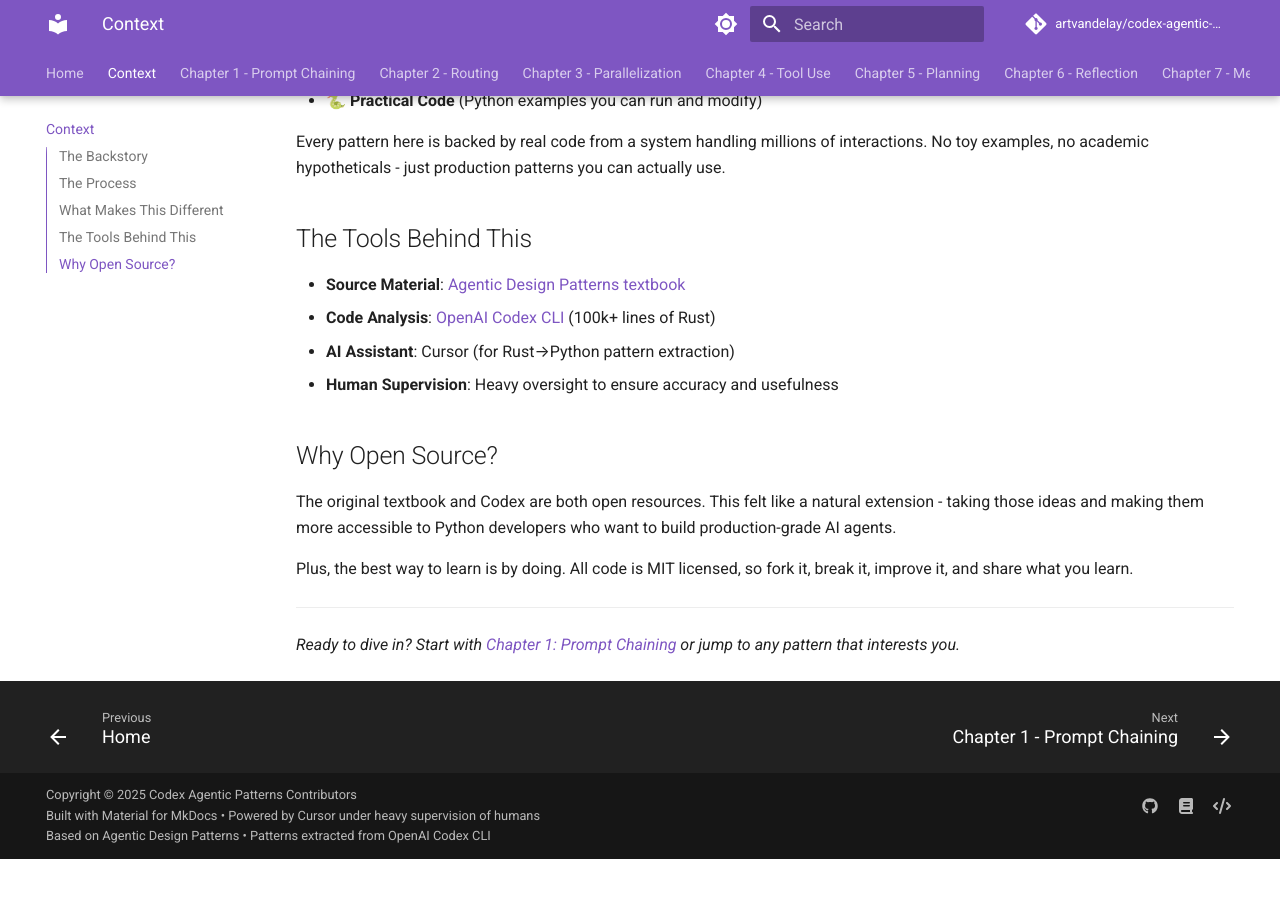
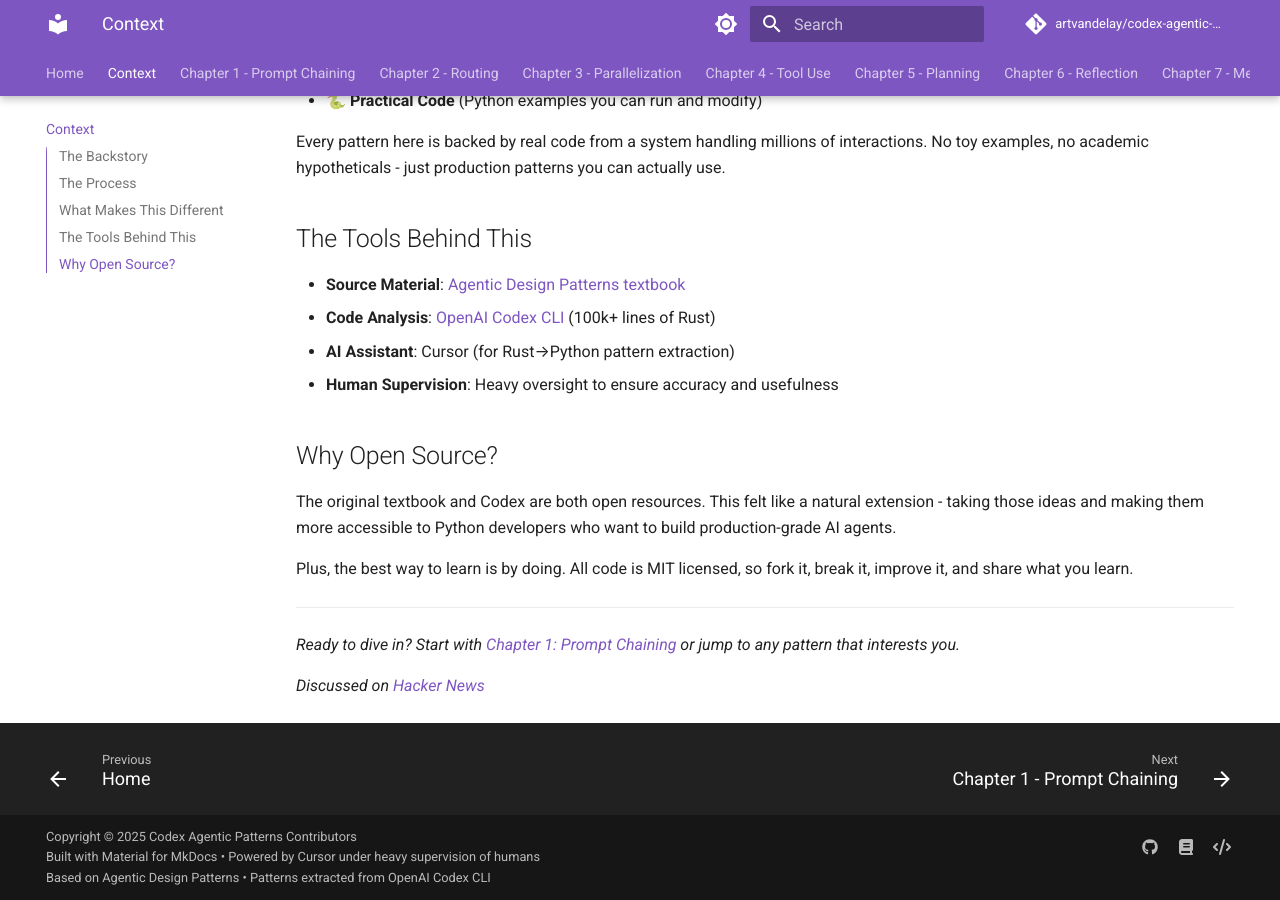
Before and after one commit to artvandelay/codex-agentic-patterns, an MkDocs documentation site: the page built from docs/context.md, in a window 1280 px wide and 900 px high, scrolled down 1011 px. Built offline with MkDocs 1.6.1 and Material for MkDocs 9.7.7, drawn with Linux system fonts in a browser that asks for light colours; comment, search, counter and statistics services are not loaded; before the commit the page ends 1870 px from its top, so only the background shows below that.

Commit message:
Add subtle HN backlink for search discoverability
- Add Hacker News discussion link at bottom of Context page
- Helps with SEO and discoverability for search agents
- Placed subtly at end of backstory section

```diff
--- a/docs/context.md
+++ b/docs/context.md
@@ -49,3 +49,5 @@ Plus, the best way to learn is by doing. All code is MIT licensed, so fork it, b
 ---
 
 *Ready to dive in? Start with [Chapter 1: Prompt Chaining](./learning-material/01-prompt-chaining/README.md) or jump to any pattern that interests you.*
+
+*Discussed on [Hacker News](https://news.ycombinator.com/item?id=45509853)*
```
